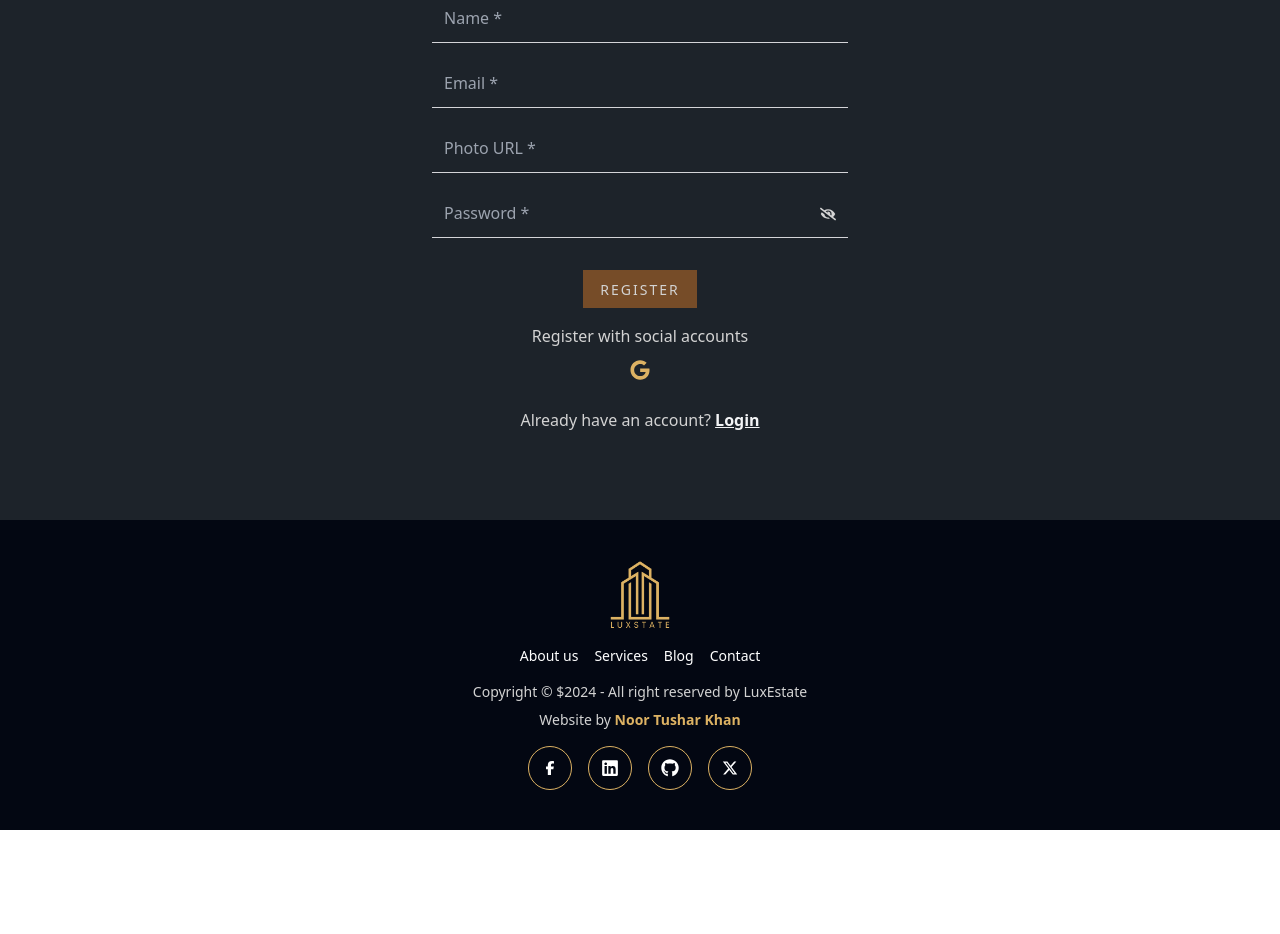
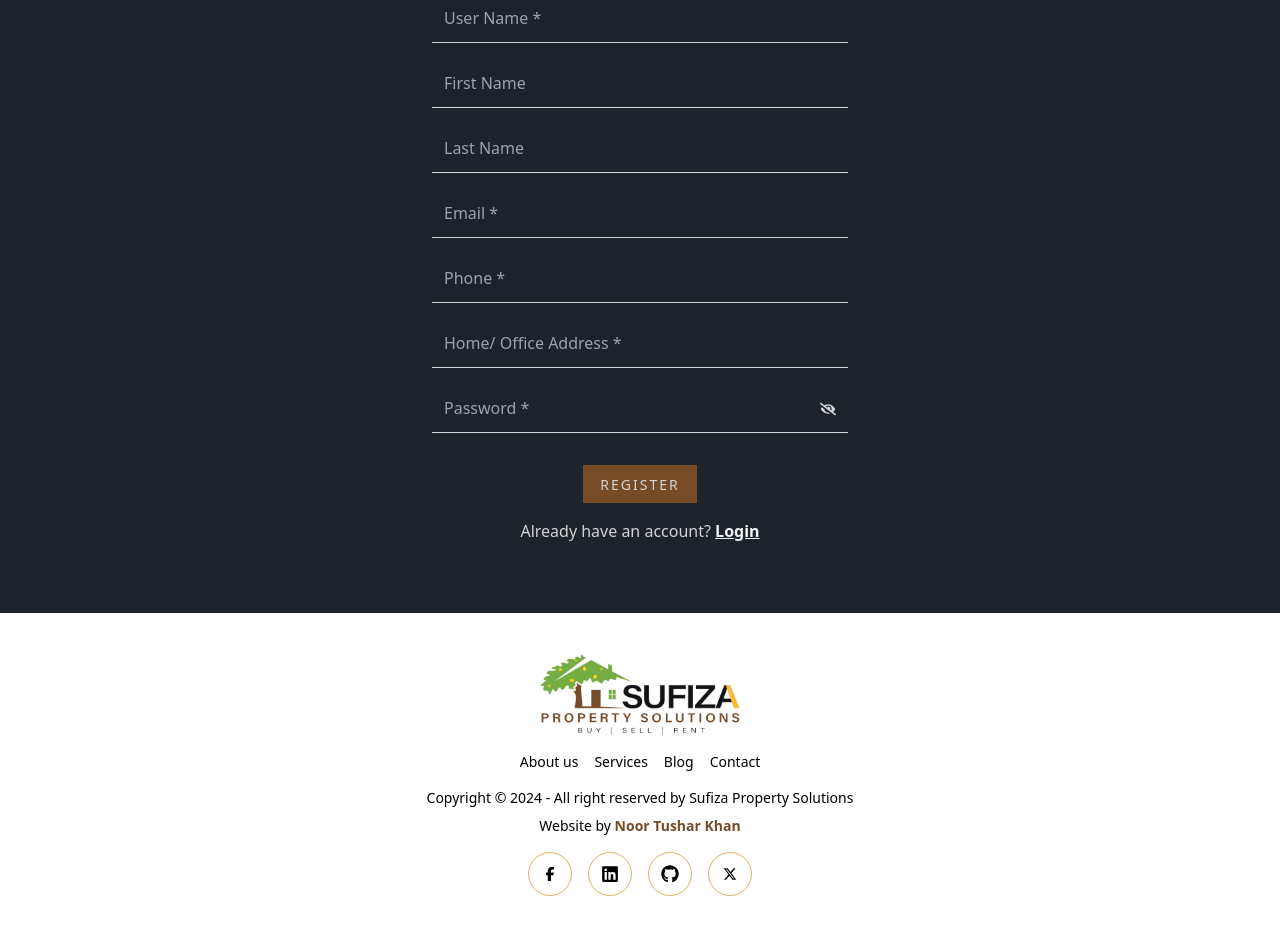
Before and after one commit to NoorTushar/LuxeState-client, a React (Vite) app: page /register in a window 1280 px wide. Shown: the part 280-1214 px from the top of the page. Before the commit the page ends 1110 px from the top, so only its background shows below. Built offline with nearby package versions, Linux system fonts and the light colour scheme; no server answers.

Commit message:
email verification and also register page reworked

```diff
--- a/src/Pages/Register/Register.jsx
+++ b/src/Pages/Register/Register.jsx
@@ -1,3 +1,4 @@
+/* eslint-disable no-unused-vars */
 import { useForm } from "react-hook-form";
 
 import { useState } from "react";
@@ -7,13 +8,20 @@ import { Link, useLocation, useNavigate } from "react-router-dom";
 import Title from "../../components/Shared/Title/Title";
 import useAuthContext from "../../Hooks/useAuthContext";
 import toast from "react-hot-toast";
+import useAxiosPublic from "../../Hooks/useAxiosPublic";
 
 const Register = () => {
    const [showPassword, setShowPassword] = useState(false);
    // const [errorMessage, setErrorMessage] = useState(null);
+   const axiosPublic = useAxiosPublic();
 
-   const { createUser, updateUser, setLoading, loginWithGoogle } =
-      useAuthContext();
+   const {
+      createUser,
+      updateUser,
+      setLoading,
+      loginWithGoogle,
+      sendEmailVerification,
+   } = useAuthContext();
 
    const navigate = useNavigate();
    const location = useLocation();
@@ -26,6 +34,12 @@ const Register = () => {
    } = useForm();
 
    const onSubmit = () => {
+      // getting values seperately from the fields
+      const firstName = getValues("firstName");
+      const lastName = getValues("lastName");
+      const phone = getValues("phone");
+      const address = getValues("address");
+      const age = getValues("age");
       const userName = getValues("userName");
       const email = getValues("email");
       const photoURL = getValues("photoURL");
@@ -33,12 +47,30 @@ const Register = () => {
 
       console.log(userName, email, photoURL, password);
 
+      // creating an user object to send to database
+      const user = {
+         firstName,
+         lastName,
+         phone,
+         address,
+         age,
+         userName,
+         email,
+         photoURL,
+         password,
+      };
+
       createUser(email, password)
-         .then(() => {
+         .then((result) => {
             updateUser(userName, photoURL).then(() => {
-               setLoading(false);
-               toast.success("Registration Successful");
-               navigate(location?.state || "/");
+               sendEmailVerification(result.user).then(() => {
+                  axiosPublic.post("/users", user).then((data) => {
+                     console.log(data);
+                     setLoading(false);
+                     toast.success("Check Email for Verification");
+                     navigate(location?.state || "/");
+                  });
+               });
             });
          })
          .catch((error) => {
@@ -52,22 +84,23 @@ const Register = () => {
    };
 
    // login with google
-   const handleLoginWithGoogle = () => {
-      loginWithGoogle()
-         .then((result) => {
-            console.log(result.user);
-            toast.success("Login Success");
-            navigate(location?.state || "/");
-         })
-         .catch((error) => {
-            let errorMessage = error.message
-               .split("Firebase: Error (auth/")[1]
-               .split(")")[0]
-               .replace(/-/g, " ");
 
-            toast.error(`Login Unsuccessful: ${errorMessage}`);
-         });
-   };
+   // const handleLoginWithGoogle = () => {
+   //    loginWithGoogle()
+   //       .then((result) => {
+   //          console.log(result.user);
+   //          toast.success("Login Success");
+   //          navigate(location?.state || "/");
+   //       })
+   //       .catch((error) => {
+   //          let errorMessage = error.message
+   //             .split("Firebase: Error (auth/")[1]
+   //             .split(")")[0]
+   //             .replace(/-/g, " ");
+
+   //          toast.error(`Login Unsuccessful: ${errorMessage}`);
+   //       });
+   // };
 
    return (
       <section className="py-[70px] min-h-[calc(100vh)] bg-ourBlack">
@@ -76,7 +109,7 @@ const Register = () => {
          </div>
          <div className="w-full max-w-md space-y-4 mx-auto px-4  bg-transparent">
             <form onSubmit={handleSubmit(onSubmit)}>
-               {/* Name Field */}
+               {/* Username Field */}
                <div className="mt-4">
                   <input
                      {...register("userName", {
@@ -86,12 +119,42 @@ const Register = () => {
                         },
                      })}
                      type="text"
-                     placeholder="Name *"
+                     placeholder="User Name *"
                      className="w-full p-3 border-b border-zinc-300 text-white bg-transparent outline-none duration-300  focus:border-ourPrimary"
                   />
                   {errors?.userName && (
                      <span className="text-red-500 block mt-1 mb-2 ">
                         {errors.userName.message}
+                     </span>
+                  )}
+               </div>
+
+               {/* firstName Field */}
+               <div className="mt-4">
+                  <input
+                     {...register("firstName")}
+                     type="text"
+                     placeholder="First Name"
+                     className="w-full p-3 border-b border-zinc-300 text-white bg-transparent outline-none duration-300  focus:border-ourPrimary"
+                  />
+                  {errors?.firstName && (
+                     <span className="text-red-500 block mt-1 mb-2 ">
+                        {errors.firstName.message}
+                     </span>
+                  )}
+               </div>
+
+               {/* lastName Field */}
+               <div className="mt-4">
+                  <input
+                     {...register("lastName")}
+                     type="text"
+                     placeholder="Last Name"
+                     className="w-full p-3 border-b border-zinc-300 text-white bg-transparent outline-none duration-300  focus:border-ourPrimary"
+                  />
+                  {errors?.lastName && (
+                     <span className="text-red-500 block mt-1 mb-2 ">
+                        {errors.lastName.message}
                      </span>
                   )}
                </div>
@@ -120,8 +183,48 @@ const Register = () => {
                   )}
                </div>
 
+               {/* phone Field */}
+               <div className="mt-4">
+                  <input
+                     {...register("phone", {
+                        required: {
+                           value: true,
+                           message: "Must provide your contact number.",
+                        },
+                     })}
+                     type="text"
+                     placeholder="Phone *"
+                     className="w-full p-3 border-b border-zinc-300 text-white bg-transparent outline-none duration-300  focus:border-ourPrimary"
+                  />
+                  {errors?.phone && (
+                     <span className="text-red-500 block mt-1 mb-2">
+                        {errors.phone.message}
+                     </span>
+                  )}
+               </div>
+
+               {/* address Field */}
+               <div className="mt-4">
+                  <input
+                     {...register("address", {
+                        required: {
+                           value: true,
+                           message: "Must provide your home/ office address.",
+                        },
+                     })}
+                     type="text"
+                     placeholder="Home/ Office Address *"
+                     className="w-full p-3 border-b border-zinc-300 text-white bg-transparent outline-none duration-300  focus:border-ourPrimary"
+                  />
+                  {errors?.address && (
+                     <span className="text-red-500 block mt-1 mb-2">
+                        {errors.address.message}
+                     </span>
+                  )}
+               </div>
+
                {/* PhotoURL Field */}
-               <div className="mt-4">
+               {/* <div className="mt-4">
                   <input
                      {...register("photoURL", {
                         required: {
@@ -138,7 +241,7 @@ const Register = () => {
                         {errors.photoURL.message}
                      </span>
                   )}
-               </div>
+               </div> */}
 
                {/* Password Field */}
                <div className="mt-4">
@@ -192,7 +295,7 @@ const Register = () => {
             </form>
 
             {/* Google Login */}
-            <div className="text-center">
+            {/* <div className="text-center">
                <p>Register with social accounts</p>
                <button
                   onClick={handleLoginWithGoogle}
@@ -200,7 +303,7 @@ const Register = () => {
                >
                   <FaGoogle className="text-xl hover:text-ourGold duration-300 text-ourPrimary"></FaGoogle>
                </button>
-            </div>
+            </div> */}
 
             <p className="text-base text-center">
                Already have an account?{"  "}
--- a/src/Providers/AuthProvider.jsx
+++ b/src/Providers/AuthProvider.jsx
@@ -7,6 +7,7 @@ import {
    signInWithPopup,
    signOut,
    updateProfile,
+   sendEmailVerification,
 } from "firebase/auth";
 import { auth } from "../Firebase/firebase.config";
 
@@ -89,6 +90,7 @@ const AuthProvider = ({ children }) => {
       updateUser,
       setLoading,
       logoutUser,
+      sendEmailVerification,
    };
    return (
       <AuthContext.Provider value={authInfo}>{children}</AuthContext.Provider>
--- a/src/components/Shared/Footer/Footer.jsx
+++ b/src/components/Shared/Footer/Footer.jsx
@@ -1,28 +1,29 @@
 import { FaFacebookF, FaGithub, FaLinkedin, FaXTwitter } from "react-icons/fa6";
-import logo from "../../../assets/logo/luxstate-logo-black-text.png";
+import logo from "../../../assets/logo/logo-company.jpeg";
 
 const Footer = () => {
    return (
-      <footer className="footer footer-center bg-gray-950 p-10 gap-4">
-         <img className="max-w-[70px]" src={logo} alt="logo" />
-         <nav className="grid grid-flow-col gap-4 text-white">
+      <footer className="footer footer-center bg-white p-10 gap-4">
+         <img className="max-w-[200px]" src={logo} alt="logo" />
+         <nav className="grid grid-flow-col gap-4 text-black">
             <a className="link link-hover">About us</a>
             <a className="link link-hover">Services</a>
+
             <a className="link link-hover">Blog</a>
             <a className="link link-hover">Contact</a>
          </nav>
 
          <aside>
-            <p>
-               Copyright © ${new Date().getFullYear()} - All right reserved by
-               LuxEstate
+            <p className="text-black">
+               Copyright © {new Date().getFullYear()} - All right reserved by
+               Sufiza Property Solutions
             </p>
 
-            <p className="">
+            <p className="text-black">
                Website by{" "}
                <strong>
                   <a
-                     className="text-ourPrimary font-bold"
+                     className="text-ourDeeperGold font-bold"
                      href="https://www.facebook.com/NoorTusharKhan/"
                   >
                      Noor Tushar Khan
@@ -38,7 +39,7 @@ const Footer = () => {
                   target="_blank"
                   className="size-11 border border-ourPrimary bg-opacity-80 rounded-full flex justify-center items-center bg-ourOrange cursor-pointer duration-300 hover:bg-ourPrimary hover:border-ourPrimary group"
                >
-                  <FaFacebookF className=" text-white  text-sm"></FaFacebookF>
+                  <FaFacebookF className=" text-black  text-sm"></FaFacebookF>
                </a>
 
                {/* linkedin */}
@@ -47,7 +48,7 @@ const Footer = () => {
                   target="_blank"
                   className="size-11 border border-ourPrimary bg-opacity-80 rounded-full flex justify-center items-center bg-ourOrange cursor-pointer duration-300 hover:bg-ourPrimary hover:border-ourPrimary group"
                >
-                  <FaLinkedin className="text-white text-lg"></FaLinkedin>
+                  <FaLinkedin className="text-black text-lg"></FaLinkedin>
                </a>
 
                {/* github */}
@@ -56,7 +57,7 @@ const Footer = () => {
                   target="_blank"
                   className="size-11 border border-ourPrimary bg-opacity-80 rounded-full flex justify-center items-center bg-ourOrange cursor-pointer duration-300 hover:bg-ourPrimary hover:border-ourPrimary group"
                >
-                  <FaGithub className="text-white text-lg"></FaGithub>
+                  <FaGithub className="text-black text-lg"></FaGithub>
                </a>
 
                {/* twitter */}
@@ -65,7 +66,7 @@ const Footer = () => {
                   target="_blank"
                   className="size-11 border border-ourPrimary bg-opacity-80 rounded-full flex justify-center items-center bg-ourOrange cursor-pointer duration-300 hover:bg-ourPrimary hover:border-ourPrimary group"
                >
-                  <FaXTwitter className="text-white text-base"></FaXTwitter>
+                  <FaXTwitter className="text-black"></FaXTwitter>
                </a>
             </div>
          </nav>
```
Also changed, not shown: src/components/Shared/NavBar/NavBar.jsx (+6 -2 lines).
